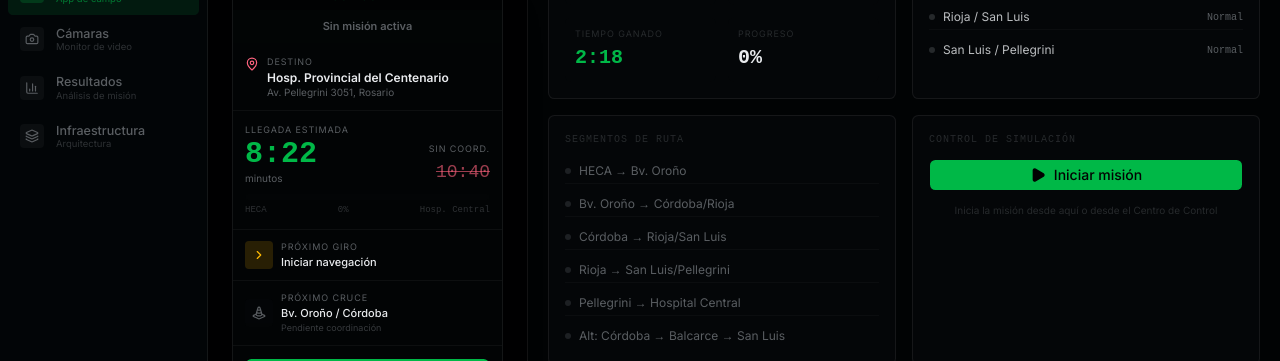
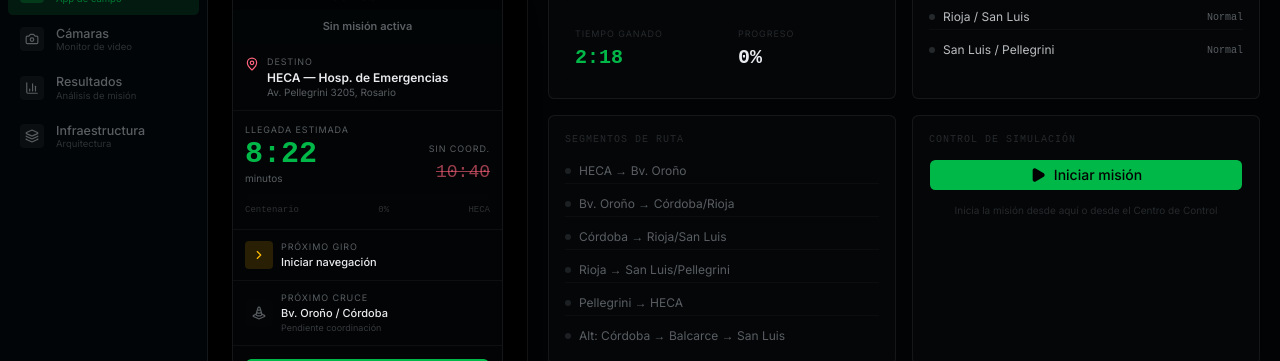
Before and after one commit to diegoamengarelli/codigo-verde, a Next.js app: page /ambulancia in a window 1280 px wide. Shown: the part 186-547 px from the top of the page. Built offline with nearby package versions, Linux system fonts and the light colour scheme.

Commit message:
feat: update hospital names and map coordinates for HECA and Centenario
Co-authored-by: diegoamengarelli <106921578+diegoamengarelli@users.noreply.github.com>

```diff
--- a/app/ambulancia/page.tsx
+++ b/app/ambulancia/page.tsx
@@ -111,8 +111,8 @@ export default function AmbulanciaPage() {
               <MapPin className="w-3.5 h-3.5 text-rose-400 shrink-0 mt-0.5" />
               <div>
                 <p className="text-[9px] text-muted-foreground uppercase tracking-widest mb-0.5">Destino</p>
-                <p className="text-[12px] font-semibold text-foreground leading-tight">Hosp. Provincial del Centenario</p>
-                <p className="text-[10px] text-muted-foreground">Av. Pellegrini 3051, Rosario</p>
+                <p className="text-[12px] font-semibold text-foreground leading-tight">HECA — Hosp. de Emergencias</p>
+                <p className="text-[10px] text-muted-foreground">Av. Pellegrini 3205, Rosario</p>
               </div>
             </div>
 
@@ -138,9 +138,9 @@ export default function AmbulanciaPage() {
                 />
               </div>
               <div className="flex justify-between text-[9px] text-muted-foreground/50 font-mono">
+                <span>Centenario</span>
+                <span>{Math.round(progress)}%</span>
                 <span>HECA</span>
-                <span>{Math.round(progress)}%</span>
-                <span>Hosp. Central</span>
               </div>
             </div>
 
@@ -204,7 +204,7 @@ export default function AmbulanciaPage() {
                     variant="outline"
                     className="w-full gap-2 h-9 text-xs border-sky-400/40 text-sky-400 hover:bg-sky-400/10"
                     onClick={() => {
-                      const url = "https://www.google.com/maps/dir/-32.9515008,-60.637184/Hospital+del+Centenario,+Urquiza+3101,+Rosario/@-32.9450735,-60.67068,14z";
+                      const url = "https://www.google.com/maps/dir/Hospital+Provincial+del+Centenario,+Urquiza+3101,+Rosario/HECA+Hospital+de+Emergencias+Clemente+Alvarez,+Pellegrini+3205,+Rosario/@-32.9452,-60.6674,15z";
                       window.open(url, "_blank");
                     }}
                   >
--- a/components/mission-panel.tsx
+++ b/components/mission-panel.tsx
@@ -83,7 +83,7 @@ export function MissionPanel() {
                   <MapPin className="w-3 h-3 text-rose-400 mt-0.5 shrink-0" />
                   <div>
                     <p className="text-[9px] text-muted-foreground/50 uppercase tracking-wider">Origen</p>
-                    <p className="text-[11px] text-foreground/80 font-medium">HECA</p>
+                    <p className="text-[11px] text-foreground/80 font-medium">H. del Centenario</p>
                   </div>
                 </div>
                 <div className="ml-1.5 w-px h-3 bg-border" />
@@ -91,7 +91,7 @@ export function MissionPanel() {
                   <MapPin className="w-3 h-3 text-primary mt-0.5 shrink-0" />
                   <div>
                     <p className="text-[9px] text-muted-foreground/50 uppercase tracking-wider">Destino</p>
-                    <p className="text-[11px] text-foreground/80 font-medium">H. del Centenario</p>
+                    <p className="text-[11px] text-foreground/80 font-medium">HECA</p>
                   </div>
                 </div>
                 {phase === "rerouted" && (
--- a/components/real-map.tsx
+++ b/components/real-map.tsx
@@ -7,14 +7,16 @@ import type { TrafficLightState } from "@/lib/simulation-store";
 // ---------------------------------------------------------------------------
 // Coordinates
 // ---------------------------------------------------------------------------
-const ORIGIN: [number, number] = [-32.9571, -60.6910]; // HECA
-const DEST:   [number, number] = [-32.9449, -60.6399]; // Hosp. del Centenario
+// Mission runs FROM Hospital del Centenario TO HECA (the emergency hospital).
+const ORIGIN: [number, number] = [-32.9381, -60.6649]; // Hosp. del Centenario (Urquiza 3101)
+const DEST:   [number, number] = [-32.9523, -60.6698]; // HECA (Pellegrini 3205)
 
+// Intersections interpolated along the real Centenario -> HECA corridor
 const INTERSECTIONS: Record<string, [number, number]> = {
-  int1: [-32.9467, -60.6634],
-  int2: [-32.9448, -60.6529],
-  int3: [-32.9439, -60.6474],
-  int4: [-32.9430, -60.6432],
+  int1: [-32.9409, -60.6659],
+  int2: [-32.9438, -60.6669],
+  int3: [-32.9466, -60.6678],
+  int4: [-32.9494, -60.6688],
 };
 
 const SEGMENT_DURATIONS     = [8, 12, 10, 10, 8]; // normal  -> total 48
@@ -222,11 +224,11 @@ export function RealMap() {
 
       L.marker(ORIGIN, { icon: pinIcon("#9ca3af") })
         .addTo(map)
-        .bindTooltip("HECA", { permanent: true, direction: "left", className: "map-tt" });
+        .bindTooltip("Hosp. Centenario", { permanent: true, direction: "right", className: "map-tt" });
 
       layersRef.current.destMarker = L.marker(DEST, { icon: pinIcon("#9ca3af") })
         .addTo(map)
-        .bindTooltip("Hosp. Centenario", { permanent: true, direction: "right", className: "map-tt" });
+        .bindTooltip("HECA", { permanent: true, direction: "left", className: "map-tt" });
 
       // ---- Camera badges ---------------------------------------------------
       [
--- a/lib/simulation-store.ts
+++ b/lib/simulation-store.ts
@@ -157,7 +157,7 @@ const SEGMENTS_INITIAL: RouteSegment[] = [
   },
   {
     id: "s4",
-    label: "Pellegrini → Hospital Central",
+    label: "Pellegrini → HECA",
     from: "int4",
     to: "destination",
     blocked: false,
@@ -282,7 +282,7 @@ export const useSimulation = create<SimulationState>((set, get) => ({
         {
           id: "ev0",
           time: makeTimestamp(0),
-          message: "Misión iniciada. Ambulancia A-12 en ruta a Hospital Central.",
+          message: "Misión iniciada. Ambulancia A-12 en ruta desde H. del Centenario a HECA.",
           type: "success",
         },
         {
```
